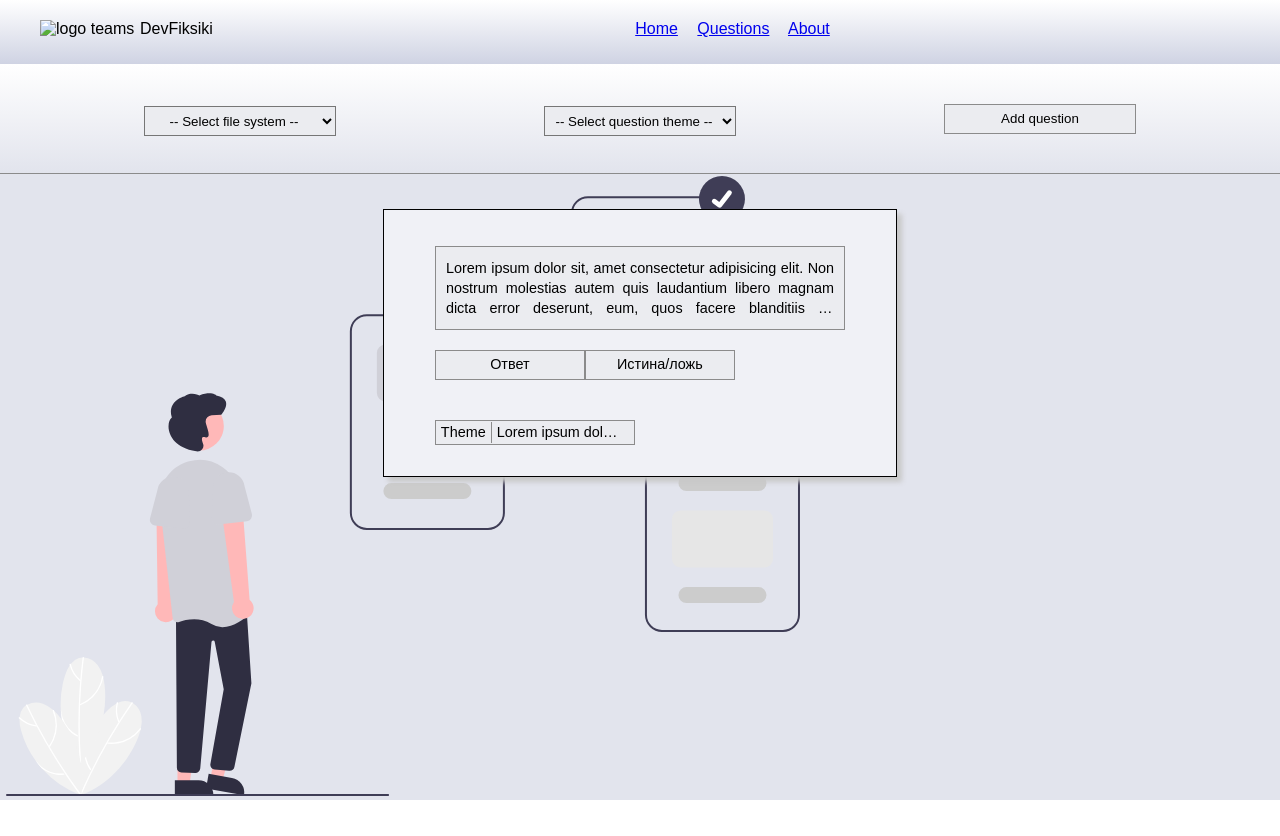
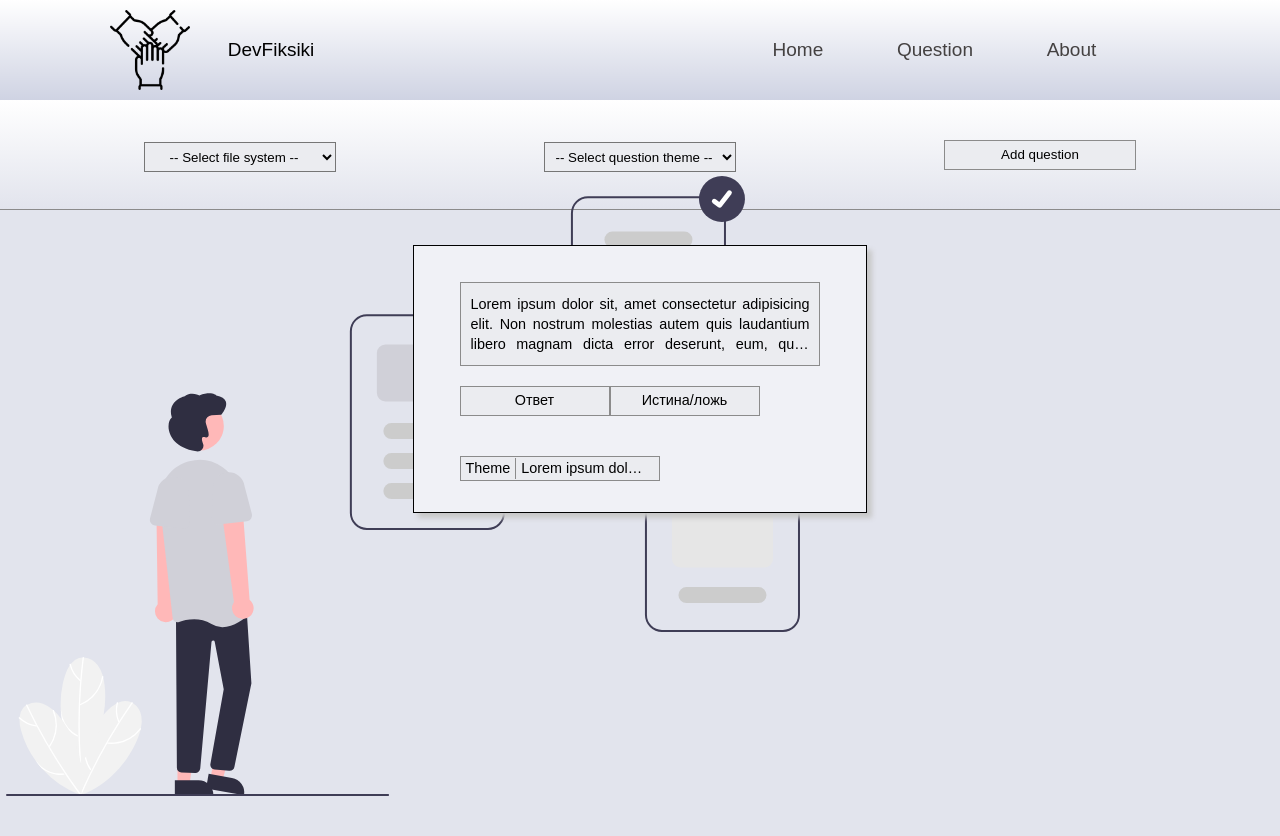
Before and after one commit to AKhramova/DevEducation_project1, a website built with webpack: page src/questions.html in a window 1280 px wide. Before the commit the page ends 800 px from the top, so only its background shows below. Built offline with nearby package versions, Linux system fonts and the light colour scheme.

Commit message:
header update

```diff
--- a/src/questions.html
+++ b/src/questions.html
@@ -9,19 +9,27 @@
 </head>
 
 <body>
-    <header class="header">
+    <div class="header">
         <div class="container">
-        <div class="header-content">
-            <img src="" alt="logo teams" class="logo-img">
-            <p class="logo">DevFiksiki</p>
-            <nav class="navigation">
-            <a href="./index.html">Home</a>
-            <a href="#">Questions</a>
-            <a href="./about.html">About</a>
-            </nav>
+            <div class="header__content">
+                <img class="header__logo" src="img/team_b&w.png">
+                <div class="header__team-name">
+                DevFiksiki
+                </div>
+                <nav class="header__section">
+                    <a class="header__section_link" href="#">
+                        Home
+                    </a>
+                    <a class="header__section_link" href="#">
+                        Question
+                    </a>
+                    <a class="header__section_link" href="#">
+                        About
+                    </a>
+                </nav>
+            </div>
         </div>
-        </div>
-    </header>
+    </div>
 
     <div class="questions__panel">
         <div class="dropdown">
--- a/src/styles/header.scss
+++ b/src/styles/header.scss
@@ -1,14 +1,38 @@
-.header-content{
-  display: grid;
-  grid-template-columns: 1fr 1fr 10fr;
-  align-items: center;
-  padding-top: 20px;
+.header{
+  background:  linear-gradient(180deg, #FFFFFF 0%,
+  rgba(255, 255, 255, 0) 100%), #CFD3E3;
+  font-family:'Gill Sans', 'Gill Sans MT',
+  Calibri, 'Trebuchet MS', sans-serif;
+  font-size: 19px;
+
 }
 
-.navigation{
-  justify-self: center;
+.container{
+  max-width: 1140px;
+  margin: 0 auto;
 }
 
-.navigation a{
-  margin-right: 15px;
+.header__logo{
+  width: 80px;
 }
+
+.header__content{
+  display: grid;
+  grid-template-columns: 1fr 4fr 4fr;
+  align-items: center;
+  padding: 10px 0;
+}
+.header__section{
+  display: flex;
+  justify-content:  space-evenly;
+}
+
+.header__section_link{
+  text-decoration: none;
+  color: rgb(68, 65, 65);
+}
+
+.header__section_link:hover{
+  background-color: #9696A3;
+  border-radius: 4px;
+}
--- a/src/styles/questions.scss
+++ b/src/styles/questions.scss
@@ -21,11 +21,6 @@ select:focus {
     position: fixed;
     bottom: .5%;
     left: .5%;
-}
-/* HEADER */
-.header {
-    height: 64px;
-    background: linear-gradient(to bottom, #fff, #CFD3E3);
 }
 /* PANEL */
 .questions {
```
Also changed, not shown: src/img/team.png (added), src/img/team_b&w.png (added), src/styles/header.css, src/styles/questions.css, src/styles/styles.css, 3 other files.
